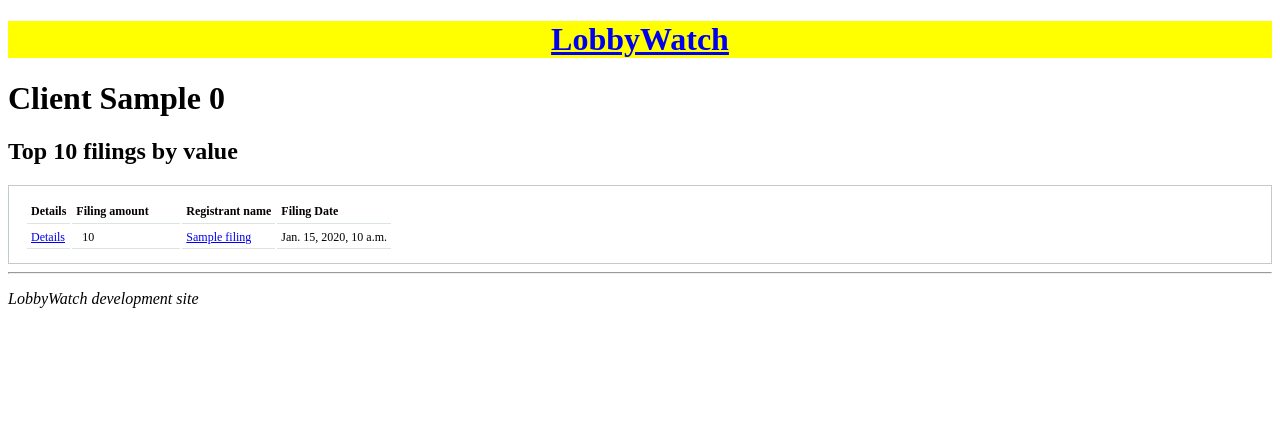
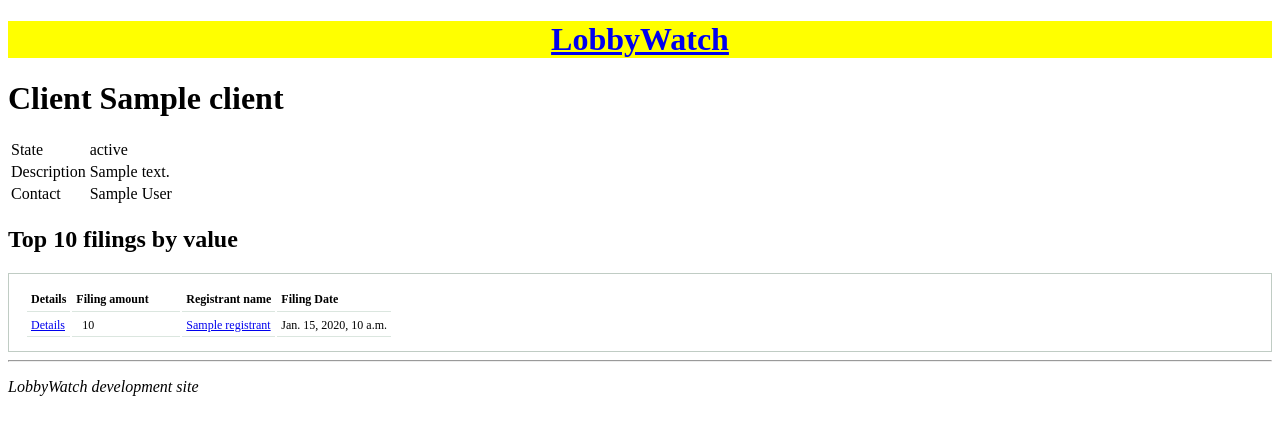
Before and after one commit to aisipos/djangolobbyist, a Django app: template mainsite/templates/client/client.html in a window 1280 px wide. Shown: the top 435 px of the page. Run offline with Django 3.2, Linux system fonts and the light colour scheme; the template is opened without the code that fills it: most values are stand-ins (such as "Sample title", 1, 10 or a date in 2020).

Commit message:
Fixes for client detail page, and fix divide by zero error if all filings have no amounts

```diff
--- a/mainsite/templates/client/client.html
+++ b/mainsite/templates/client/client.html
@@ -1,7 +1,12 @@
 {% extends "master.html" %}
 
 {%block content%}
-<h1>Client {{filings.0.client_name}}</h1>
+<h1>Client {{client.client_name}}</h1>
+<table>
+  <tr><td>State</td><td>{{client.client_state}}</td></tr>
+  <tr><td>Description</td><td>{{client.client_description}}</td></tr>
+  <tr><td>Contact</td><td>{{client.client_contact_firstname}} {{client.client_contact_lastname}}</td></tr>
+</table>
 <h2>Top {{top}} filings by value</h2>
 <div class="module-content">
 <table class="minicharttable">
@@ -14,10 +19,12 @@
 <td> <a href="http://soprweb.senate.gov/index.cfm?event=getFilingDetails&filingID={{filing.filing_id}}">Details</a></td>
 <td> <span class="name" style="width:100px">
       <span class="front">{{filing.filing_amount}}</span>
+      {%if non_zero_sum%}
       <span class="index" style="width: {% widthratio filing.filing_amount filings_sum 100 %}%"/>
+      {%endif%}
     </span>
 </td>
-<td><a href="{%url registrant_detail filing.registrant_senate_id%}">{{filing.registrant_name}}</a></td>
+<td><a href="{%url registrant_detail filing.registrant.registrant_senate_id%}">{{filing.registrant.registrant_name}}</a></td>
 <td>{{filing.filing_date}}</td>
 </tr>
 {% endfor %}
--- a/urls.py
+++ b/urls.py
@@ -12,7 +12,7 @@ urlpatterns = patterns('',# View Prefix, see http://docs.djangoproject.com/en/de
                        url(r'^lobbyists?/(?P<lobbyist_id>.+?)/$'    ,'lobbyist.mainsite.views.lobbyist_detail', name = 'lobbyist_detail'),
                        url(r'^lobbyists?/$'                          ,'lobbyist.mainsite.views.lobbyists',       name = 'lobbyist'),
                        url(r'^clients?/$'                            ,'lobbyist.mainsite.views.clients',          name = 'client'),
-                       url(r'^clients?/(?P<client_id>\d+)/$'         ,'lobbyist.mainsite.views.client_detail',    name = 'client_detail'),
+                       url(r'^clients?/(?P<client_senate_id>.+?)/$'         ,'lobbyist.mainsite.views.client_detail',    name = 'client_detail'),
                        url(r'^registrants?/$'                        ,'lobbyist.mainsite.views.registrants',      name = 'registrant'),
                        url(r'^registrants?/(?P<registrant_id>\d+)/$' ,'lobbyist.mainsite.views.registrant_detail',name = 'registrant_detail'),
 
```
Also changed, not shown: mainsite/views.py (+5 -3 lines).
